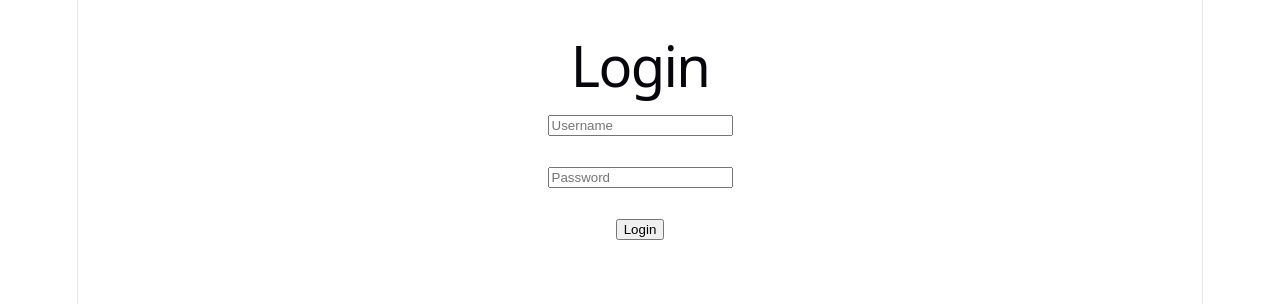
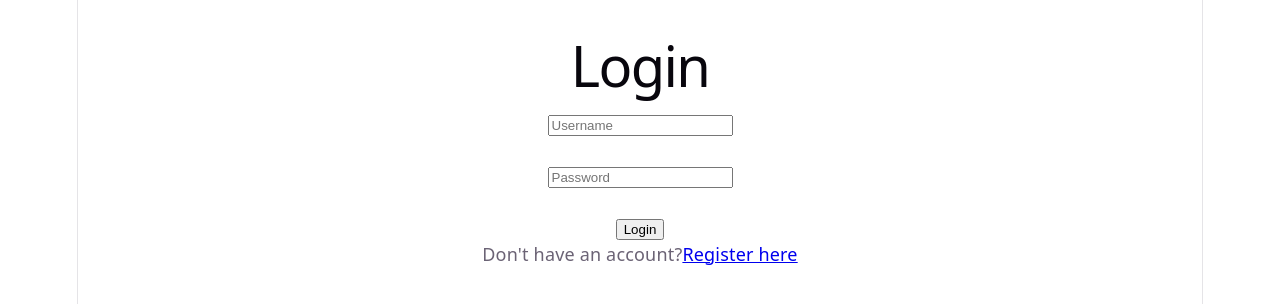
Before and after one commit to junaeid13/ai-study-assistant, a React app in the folder study-assistant-ui/app/: page /login in a window 1280 px wide. Shown: the top 304 px of the page. Built offline with nearby package versions, Linux system fonts and the light colour scheme; the HTML template or start-up script is replaced by a standard one.

Commit message:
refactored login and register jsx page

```diff
--- a/study-assistant-ui/app/src/pages/Login.jsx
+++ b/study-assistant-ui/app/src/pages/Login.jsx
@@ -1,6 +1,7 @@
 import {useState} from 'react';
 import api from '../services/api';
-import { useNavigate } from "react-router-dom";
+import { Link, useNavigate } from "react-router-dom";
+
 
 function Login() {
   const [username, setUsername] = useState('');
@@ -57,6 +58,13 @@ function Login() {
         <button type="submit">
           Login
         </button>
+        <p>
+          Don't have an account?
+          <Link
+              to="/register">
+              Register here
+          </Link>
+        </p>
 
       </form>
 
--- a/study-assistant-ui/app/src/pages/Register.jsx
+++ b/study-assistant-ui/app/src/pages/Register.jsx
@@ -1,7 +1,9 @@
 import { useState } from "react";
 import api from "../services/api";
+import { useNavigate } from "react-router-dom";
 
 function Register() {
+  const navigate = useNavigate();
 
   const [username, setUsername] = useState("");
   const [password, setPassword] = useState("");
@@ -16,7 +18,17 @@ function Register() {
         password,
       });
 
-      setMessage("User registered successfully. You can now login.");
+      const response = await api.post("/auth/login", {
+        username,
+        password,
+      });
+
+      localStorage.setItem(
+        "token",
+        response.data.token
+      );
+
+      navigate("/");
 
     } catch (err) {
       setMessage("Registration failed");
```
